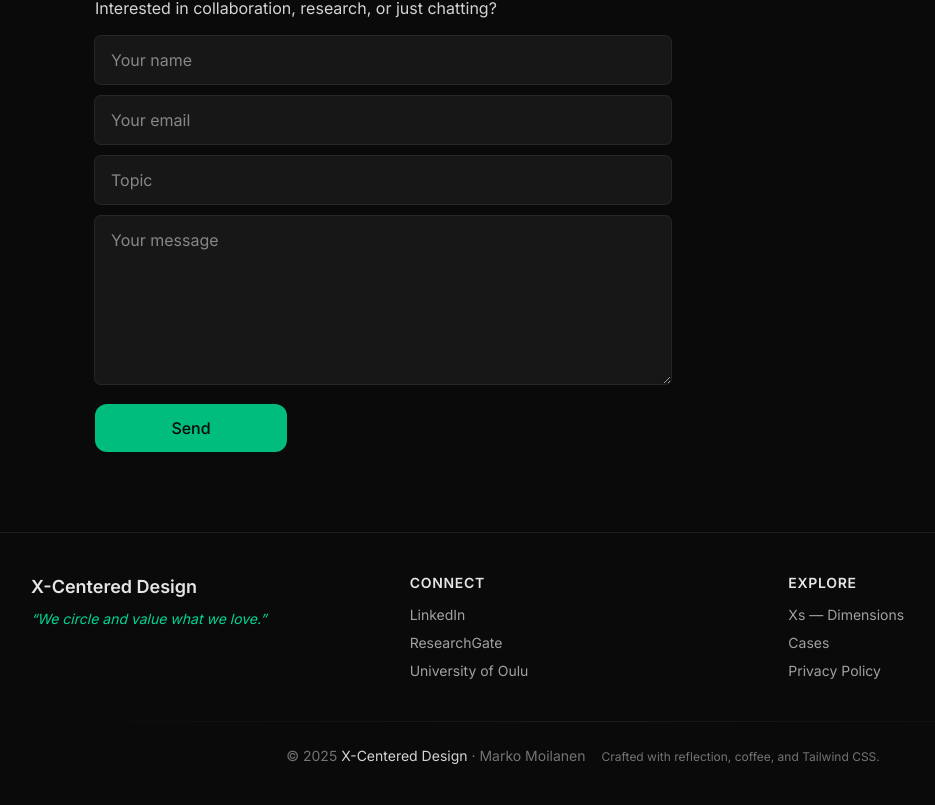
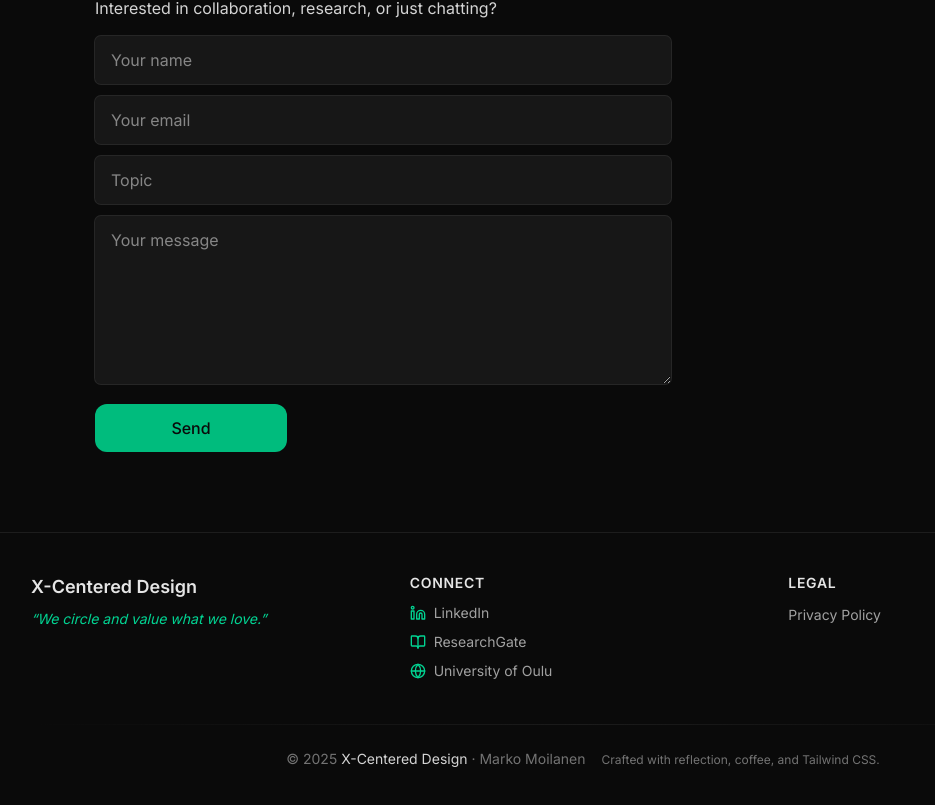
Before and after one commit to moilanenmime/xcentered, a Next.js app: page / in a window 1280 px wide. Shown: the part 909-1714 px from the top of the page, without its empty margins (57-992 px from the left). Built offline with nearby package versions, Linux system fonts and the light colour scheme.

Commit message:
refactor: update footer links to include icons and change section title to Legal

```diff
--- a/components/Footer.tsx
+++ b/components/Footer.tsx
@@ -17,7 +17,7 @@ export default function Footer() {
           </div>
 
           {/* Connect */}
-          <div className="">
+          <div>
             <h3 className="text-xs sm:text-sm font-semibold text-neutral-200 mb-3 uppercase tracking-wider">
               Connect
             </h3>
@@ -29,6 +29,7 @@ export default function Footer() {
                   rel="noopener noreferrer"
                   className="inline-flex items-center gap-2 hover:text-emerald-400 transition-colors focus:outline-none focus-visible:ring-2 focus-visible:ring-emerald-500 rounded"
                 >
+                  <Linkedin size={16} className="text-emerald-400 shrink-0" />
                   <span className="leading-none">LinkedIn</span>
                 </a>
               </li>
@@ -39,6 +40,7 @@ export default function Footer() {
                   rel="noopener noreferrer"
                   className="inline-flex items-center gap-2 hover:text-emerald-400 transition-colors focus:outline-none focus-visible:ring-2 focus-visible:ring-emerald-500 rounded"
                 >
+                  <BookOpen size={16} className="text-emerald-400 shrink-0" />
                   <span className="leading-none">ResearchGate</span>
                 </a>
               </li>
@@ -49,6 +51,7 @@ export default function Footer() {
                   rel="noopener noreferrer"
                   className="inline-flex items-center gap-2 hover:text-emerald-400 transition-colors focus:outline-none focus-visible:ring-2 focus-visible:ring-emerald-500 rounded break-words"
                 >
+                  <Globe size={16} className="text-emerald-400 shrink-0" />
                   <span className="leading-none">University of Oulu</span>
                 </a>
               </li>
@@ -58,25 +61,9 @@ export default function Footer() {
           {/* Explore */}
           <div className="">
             <h3 className="text-xs sm:text-sm font-semibold text-neutral-200 mb-3 uppercase tracking-wider">
-              Explore
+              Legal
             </h3>
             <ul className="space-y-2 text-sm">
-              <li>
-                <a
-                  href="/xs"
-                  className="inline-flex items-center gap-2 hover:text-emerald-400 transition-colors focus:outline-none focus-visible:ring-2 focus-visible:ring-emerald-500 rounded"
-                >
-                  Xs — Dimensions
-                </a>
-              </li>
-              <li>
-                <a
-                  href="/cases"
-                  className="inline-flex items-center gap-2 hover:text-emerald-400 transition-colors focus:outline-none focus-visible:ring-2 focus-visible:ring-emerald-500 rounded"
-                >
-                  Cases
-                </a>
-              </li>
               <li>
                 <a
                   href="/privacy"
```
